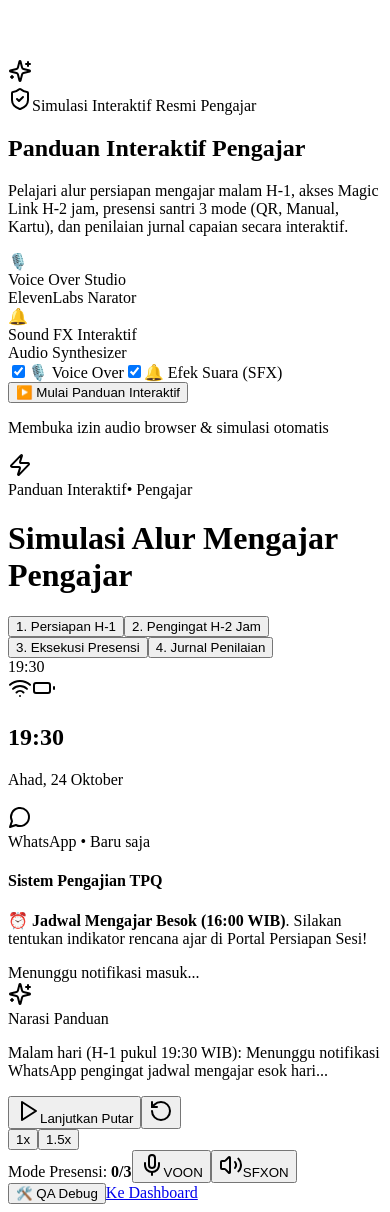
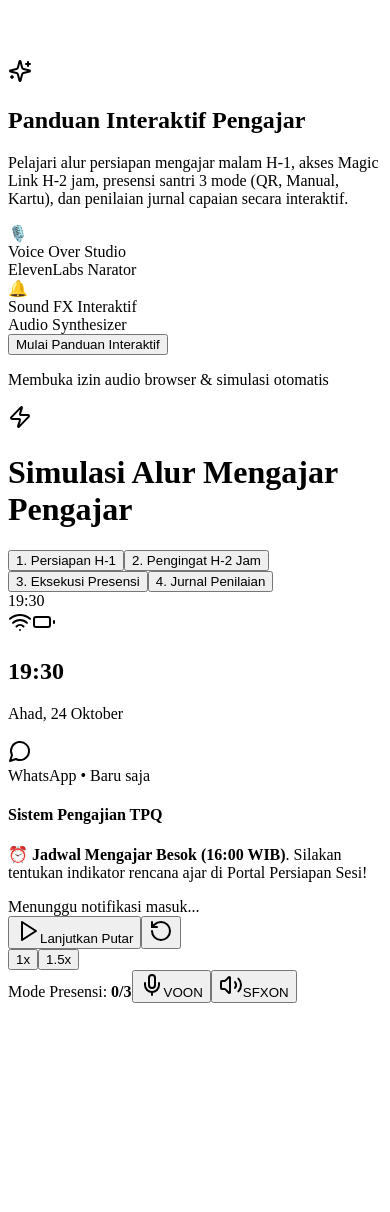
Before and after one commit to sistempengajian/sistempengajian, a Next.js app: page /tutorial/PengajarProductTour in a window 390 px wide. Shown: the part 103-1315 px from the top of the page. After the commit the page ends 1114 px from the top, so only its background shows below. Built offline with nearby package versions, Linux system fonts and the light colour scheme.

Commit message:
refactor: update tour step coordinates and clean up UI elements in PengajarProductTour

```diff
--- a/src/pages/tutorial/PengajarProductTour.tsx
+++ b/src/pages/tutorial/PengajarProductTour.tsx
@@ -1023,8 +1023,8 @@ export default function PengajarProductTour() {
     switch (currentStep) {
       case 'SCENE_1_WA_NOTIF_H1':
         if (subStep === 0) return { x: 50, y: -10, visible: false }; // Layar awal kosong
-        if (subStep === 1) return { x: 50, y: 22, visible: true }; // Bergerak ke banner notif yang baru muncul
-        return { x: 50, y: 22, visible: true }; // Klik banner notifikasi
+        if (subStep === 1) return { x: 60, y: 20, visible: true }; // Bergerak ke banner notif yang baru muncul
+        return { x: 50, y: 27, visible: true }; // Klik banner notifikasi
 
       case 'SCENE_1_WA_CHAT_H1':
         if (subStep === 0) return { x: 50, y: 32, visible: true };
@@ -1032,28 +1032,28 @@ export default function PengajarProductTour() {
 
       case 'SCENE_1_SELECT_CAPAIAN':
         if (subStep === 0) return { x: 50, y: 31, visible: true }; // Kursor tepat di atas Accordion Header Bab 1 saat tertutup
-        if (subStep === 1) return { x: 50, y: 31, visible: true }; // Klik Accordion Header Bab 1 untuk membuka
-        if (subStep === 2) return { x: 15, y: 38.5, visible: true }; // Bergerak ke checkbox 1
-        if (subStep === 3) return { x: 15, y: 38.5, visible: true }; // Centang checkbox 1 (Tajwid: Nun Mati) -> ⭐ Prioritas
-        if (subStep === 4) return { x: 15, y: 44.5, visible: true }; // Centang checkbox 2 (Tahfidz: An-Naba) -> ⭐ Prioritas
-        return { x: 50, y: 83, visible: true }; // Substep 5: Klik tombol Simpan Rencana Ajar & Catatan Siaran
+        if (subStep === 1) return { x: 90, y: 31, visible: true }; // Klik Accordion Header Bab 1 untuk membuka
+        if (subStep === 2) return { x: 15, y: 43, visible: true }; // Bergerak ke checkbox 1
+        if (subStep === 3) return { x: 15, y: 50, visible: true }; // Centang checkbox 1 (Tajwid: Nun Mati) -> Prioritas
+        if (subStep === 4) return { x: 15, y: 55, visible: true }; // Centang checkbox 2 (Tahfidz: An-Naba) -> Prioritas
+        return { x: 50, y: 95, visible: true }; // Substep 5: Klik tombol Simpan Rencana Ajar & Catatan Siaran
 
       case 'SCENE_2_WA_NOTIF_H2JAM':
         if (subStep === 0) return { x: 50, y: -10, visible: false }; // Layar jam 14:00 kosong awal
-        if (subStep === 1) return { x: 50, y: 22, visible: true }; // Bergerak ke banner notif H-2 Jam yang baru muncul
-        return { x: 50, y: 22, visible: true }; // Klik banner notifikasi H-2 Jam
+        if (subStep === 1) return { x: 60, y: 20, visible: true }; // Bergerak ke banner notif H-2 Jam yang baru muncul
+        return { x: 60, y: 27, visible: true }; // Klik banner notifikasi H-2 Jam
 
       case 'SCENE_2_WA_CHAT_H2JAM':
-        if (subStep === 0) return { x: 50, y: 22, visible: true };
+        if (subStep === 0) return { x: 50, y: 27, visible: true };
         if (subStep === 1) return { x: 50, y: 46, visible: true }; // Bergerak menuju tombol magic link
         return { x: 50, y: 46, visible: true }; // Tepat di tengah tombol 🚀 Buka Cockpit Presensi Sesi (1-Klik)
 
       case 'SCENE_3_BRANCH_MENU':
         if (subStep === 0 || isBranchModalOpen) return { x: 50, y: 50, visible: false };
-        if (targetBranchTab === 'QR_DINAMIS') return { x: 16, y: 19, visible: true }; // Tab 1 [QR]
-        if (targetBranchTab === 'MANUAL') return { x: 39, y: 19, visible: true }; // Tab 2 [Manual]
-        if (targetBranchTab === 'SCAN_KARTU') return { x: 62, y: 19, visible: true }; // Tab 3 [Kartu]
-        if (targetBranchTab === 'EVALUATION') return { x: 84, y: 19, visible: true }; // Tab 4 [Jurnal]
+        if (targetBranchTab === 'QR_DINAMIS') return { x: 16, y: 23, visible: true }; // Tab 1 [QR]
+        if (targetBranchTab === 'MANUAL') return { x: 39, y: 23, visible: true }; // Tab 2 [Manual]
+        if (targetBranchTab === 'SCAN_KARTU') return { x: 62, y: 23, visible: true }; // Tab 3 [Kartu]
+        if (targetBranchTab === 'EVALUATION') return { x: 84, y: 23, visible: true }; // Tab 4 [Jurnal]
         return { x: 50, y: 50, visible: false };
 
       case 'SCENE_3A_PRESENSI_QR':
@@ -1063,25 +1063,25 @@ export default function PengajarProductTour() {
         return { x: 50, y: 72, visible: true }; // Log kehadiran realtime
 
       case 'SCENE_3B_PRESENSI_MANUAL':
-        if (subStep === 0) return { x: 57, y: 29.5, visible: true }; // Kursor tepat di atas tombol [Hadir] santri 1 (Ahmad Fauzi)
-        if (subStep === 1) return { x: 57, y: 29.5, visible: true }; // Klik [Hadir] santri 1
-        if (subStep === 2) return { x: 67.5, y: 37.5, visible: true }; // Bergerak & klik tombol [Izin] santri 2 (Budi Santoso)
-        if (subStep === 3) return { x: 78, y: 45.5, visible: true }; // Bergerak & klik tombol [Sakit] santri 3 (Citra Lestari)
-        return { x: 50, y: 84, visible: true };
+        if (subStep === 0) return { x: 57, y: 30.5, visible: true }; // Kursor tepat di atas tombol [Hadir] santri 1 (Ahmad Fauzi)
+        if (subStep === 1) return { x: 57, y: 30.5, visible: true }; // Klik [Hadir] santri 1
+        if (subStep === 2) return { x: 67.5, y: 40.5, visible: true }; // Bergerak & klik tombol [Izin] santri 2 (Budi Santoso)
+        if (subStep === 3) return { x: 78, y: 48.5, visible: true }; // Bergerak & klik tombol [Sakit] santri 3 (Citra Lestari)
+        return { x: 50, y: 87, visible: true };
 
       case 'SCENE_3C_SCAN_KARTU':
-        if (subStep === 0) return { x: 50, y: 20, visible: true };
+        if (subStep === 0) return { x: 50, y: 46, visible: true };
         if (subStep === 1) return { x: 50, y: 46, visible: true }; // Kamera scanner aktif
         return { x: 50, y: 46, visible: true };
 
       case 'SCENE_4_JURNAL_PENILAIAN':
-        if (subStep === 0) return { x: 50, y: 32.5, visible: true }; // Kursor di atas Accordion Header Jurnal tertutup
-        if (subStep === 1) return { x: 50, y: 32.5, visible: true }; // Klik Accordion Header untuk membuka
-        if (subStep === 2) return { x: 75, y: 43.5, visible: true }; // Klik tombol status Capaian 1 (Belum Dinilai -> ⚡ Proses)
-        if (subStep === 3) return { x: 75, y: 43.5, visible: true }; // Klik tombol status Capaian 1 (Proses -> ✓ Tuntas)
-        if (subStep === 4) return { x: 52.5, y: 59.5, visible: true }; // Klik Skor Nilai [90] Capaian 1
-        if (subStep === 5) return { x: 75, y: 53, visible: true }; // Klik tombol status Capaian 2 (Belum Dinilai -> ⚡ Proses)
-        return { x: 50, y: 83, visible: true }; // Klik tombol Simpan Jurnal & Selesai Mengajar
+        if (subStep === 0) return { x: 80, y: 32.5, visible: true }; // Kursor di atas Accordion Header Jurnal tertutup
+        if (subStep === 1) return { x: 80, y: 32.5, visible: true }; // Klik Accordion Header untuk membuka
+        if (subStep === 2) return { x: 75, y: 40.5, visible: true }; // Klik tombol status Capaian 1 (Belum Dinilai -> ⚡ Proses)
+        if (subStep === 3) return { x: 75, y: 40.5, visible: true }; // Klik tombol status Capaian 1 (Proses -> ✓ Tuntas)
+        if (subStep === 4) return { x: 52.5, y: 54.5, visible: true }; // Klik Skor Nilai [90] Capaian 1
+        if (subStep === 5) return { x: 75, y: 63, visible: true }; // Klik tombol status Capaian 2 (Belum Dinilai -> ⚡ Proses)
+        return { x: 50, y: 86, visible: true }; // Klik tombol Simpan Jurnal & Selesai Mengajar
 
       default:
         return { x: 50, y: 50, visible: true };
@@ -1168,14 +1168,14 @@ export default function PengajarProductTour() {
             setSubStep(2);
           });
         } else if (subStep === 2) {
-          // Centang Capaian 1 (Tajwid) -> tandai ⭐ Prioritas
+          // Centang Capaian 1 (Tajwid) -> tandai Prioritas
           setIsClicking(true);
           soundFx.playClick();
           setTimeout(() => setIsClicking(false), 250);
           setSelectedCapaian([1]);
           setSubStep(3);
         } else if (subStep === 3) {
-          // Centang Capaian 2 (Tahfidz) -> tandai ⭐ Prioritas
+          // Centang Capaian 2 (Tahfidz) -> tandai Prioritas
           setIsClicking(true);
           soundFx.playClick();
           setTimeout(() => setIsClicking(false), 250);
@@ -1191,7 +1191,7 @@ export default function PengajarProductTour() {
           setIsClicking(true);
           soundFx.playActionComplete();
           setTimeout(() => setIsClicking(false), 250);
-          triggerToast('✅ Rencana Ajar & Catatan Siaran Tersimpan!');
+          triggerToast('Rencana Ajar Tersimpan!');
           executeOrWait(() => {
             setIsTimeLapseActive(true);
             setTimeLapseHours(24);
@@ -1595,11 +1595,6 @@ export default function PengajarProductTour() {
               <Sparkles className="w-7 h-7 animate-pulse" />
             </div>
 
-            <div className="inline-flex items-center gap-1.5 px-3 py-0.5 rounded-full bg-teal-50 text-teal-800 text-[10.5px] font-bold border border-teal-200/80 mb-2">
-              <ShieldCheck className="w-3.5 h-3.5 text-teal-600" />
-              <span>Simulasi Interaktif Resmi Pengajar</span>
-            </div>
-
             <h2 className="text-xl font-black text-slate-900 tracking-tight">
               Panduan Interaktif Pengajar
             </h2>
@@ -1628,28 +1623,6 @@ export default function PengajarProductTour() {
                   <div className="text-[9.5px] text-slate-500">Audio Synthesizer</div>
                 </div>
               </div>
-            </div>
-
-            {/* Quick Audio Preferences */}
-            <div className="mt-4 pt-3 border-t border-slate-100 flex items-center justify-around text-xs text-slate-600">
-              <label className="flex items-center gap-2 cursor-pointer hover:text-slate-900 select-none">
-                <input
-                  type="checkbox"
-                  checked={voiceOverEnabled}
-                  onChange={(e) => setVoiceOverEnabled(e.target.checked)}
-                  className="rounded border-slate-300 text-teal-600 focus:ring-teal-500 w-4 h-4 cursor-pointer"
-                />
-                <span className="font-semibold text-[11px]">🎙️ Voice Over</span>
-              </label>
-              <label className="flex items-center gap-2 cursor-pointer hover:text-slate-900 select-none">
-                <input
-                  type="checkbox"
-                  checked={soundEnabled}
-                  onChange={(e) => setSoundEnabled(e.target.checked)}
-                  className="rounded border-slate-300 text-teal-600 focus:ring-teal-500 w-4 h-4 cursor-pointer"
-                />
-                <span className="font-semibold text-[11px]">🔔 Efek Suara (SFX)</span>
-              </label>
             </div>
 
             {/* CTA Button (Autoplay Unlocker) */}
@@ -1657,7 +1630,7 @@ export default function PengajarProductTour() {
               onClick={handleStartInteractiveTour}
               className="w-full mt-4 py-3 rounded-2xl bg-gradient-to-r from-teal-600 via-emerald-600 to-teal-600 hover:from-teal-500 hover:to-emerald-500 text-white font-extrabold text-sm flex items-center justify-center gap-2 shadow-lg shadow-teal-700/25 transition-all transform active:scale-98 cursor-pointer"
             >
-              <span>▶️ Mulai Panduan Interaktif</span>
+              <span>Mulai Panduan Interaktif</span>
             </button>
 
             <p className="text-[10px] text-slate-400 mt-2">
@@ -1678,7 +1651,7 @@ export default function PengajarProductTour() {
             </div>
 
             <span className="text-[10px] font-extrabold uppercase tracking-widest text-teal-300 bg-teal-950/80 px-3 py-1 rounded-full border border-teal-500/40 mb-2">
-              ⏩ Fast-Forward Waktu Berjalan
+              Fast-Forward Waktu Berjalan
             </span>
 
             {/* Glowing Big Countdown Number */}
@@ -1717,9 +1690,6 @@ export default function PengajarProductTour() {
         <div className="fixed inset-0 z-[100] backdrop-blur-md bg-slate-950/75 flex items-center justify-center p-4 animate-fade-in">
           <div className="max-w-md w-full bg-white rounded-3xl p-5 shadow-2xl border border-teal-200/80 animate-scale-up space-y-3.5">
             <div className="text-center">
-              <span className="text-[10px] font-extrabold uppercase tracking-widest text-teal-700 bg-teal-50 px-3 py-1 rounded-full border border-teal-200">
-                🎯 Titik Percabangan Cockpit
-              </span>
               <h3 className="text-base font-extrabold text-slate-900 mt-2">
                 Pilih Mode Presensi yang Ingin Dipelajari
               </h3>
@@ -1903,12 +1873,6 @@ export default function PengajarProductTour() {
               <Zap className="w-4 h-4 fill-current" />
             </div>
             <div>
-              <div className="flex items-center gap-2">
-                <span className="text-[10px] font-bold uppercase tracking-wider px-2 py-0.5 rounded-full bg-teal-100/90 text-teal-800 border border-teal-200">
-                  Panduan Interaktif
-                </span>
-                <span className="text-xs text-slate-400">• Pengajar</span>
-              </div>
               <h1 className="text-sm sm:text-base font-bold text-slate-900 leading-tight">
                 Simulasi Alur Mengajar Pengajar
               </h1>
@@ -2248,7 +2212,7 @@ export default function PengajarProductTour() {
                                     </span>
                                     {isSelected && (
                                       <span className="text-[8px] font-extrabold uppercase px-1.5 py-0.5 rounded bg-amber-500 text-white shadow-2xs animate-pulse">
-                                        ⭐ Prioritas
+                                        Prioritas
                                       </span>
                                     )}
                                   </div>
@@ -2337,7 +2301,7 @@ export default function PengajarProductTour() {
                                   </span>
                                   {isSelected && (
                                     <span className="text-[8px] font-extrabold uppercase px-1.5 py-0.5 rounded bg-amber-500 text-white shadow-2xs animate-pulse">
-                                      ⭐ Prioritas
+                                      Prioritas
                                     </span>
                                   )}
                                 </div>
@@ -2369,7 +2333,7 @@ export default function PengajarProductTour() {
               <button
                 onClick={() => {
                   soundFx.playActionComplete();
-                  triggerToast('✅ Rencana Ajar & Catatan Siaran Tersimpan!');
+                  triggerToast('Rencana Ajar Tersimpan!');
                   setIsTimeLapseActive(true);
                   setTimeLapseHours(24);
                 }}
@@ -2380,7 +2344,7 @@ export default function PengajarProductTour() {
                 }`}
               >
                 <FileCheck className="w-4 h-4" />
-                <span>Simpan Rencana Ajar & Catatan Siaran</span>
+                <span>Simpan Rencana Ajar</span>
               </button>
             </div>
           )}
@@ -3030,7 +2994,7 @@ export default function PengajarProductTour() {
                             Materi: Bab 1 Tajwid & Tahfidz
                           </p>
                           <span className="text-[7px] font-extrabold uppercase px-1 py-0.5 rounded bg-amber-200 text-amber-900 border border-amber-300 shrink-0 whitespace-nowrap">
-                            ⭐ Prioritas H-1
+                            Prioritas
                           </span>
                         </div>
                         <p className="text-[8.5px] text-slate-500">2 Capaian Target Sesi Mengajar</p>
@@ -3388,40 +3352,7 @@ export default function PengajarProductTour() {
             </div>
           )}
 
-          {/* ─────────────────────────────────────────────────────────
-              DOCKED SUBTITLE / NARRATOR BAR WITH DYNAMIC VOICE INDICATOR
-          ───────────────────────────────────────────────────────── */}
-          <div className="shrink-0 w-full p-2.5 sm:p-3 bg-white/95 backdrop-blur-md border-t border-slate-200/90 z-20 text-slate-800 shadow-sm">
-            <div className="flex items-start gap-2.5">
-              <div className="w-6 h-6 rounded-lg bg-teal-100 text-teal-700 flex items-center justify-center shrink-0 mt-0.5 border border-teal-200">
-                {voiceOverEnabled && isVoSpeaking ? (
-                  <Volume2 className="w-3.5 h-3.5 text-teal-700 animate-pulse" />
-                ) : (
-                  <Sparkles className="w-3.5 h-3.5 text-teal-600" />
-                )}
-              </div>
-              <div className="flex-1 min-w-0">
-                <div className="flex items-center gap-2 mb-0.5">
-                  <span className="text-[9px] font-extrabold uppercase tracking-wider text-teal-800">
-                    Narasi Panduan
-                  </span>
-                  {voiceOverEnabled && isVoSpeaking && (
-                    <div className="inline-flex items-center gap-1.5 px-2 py-0.5 rounded-full bg-emerald-100 text-emerald-800 text-[9px] font-bold border border-emerald-200 animate-in fade-in duration-200">
-                      <span className="inline-flex items-end gap-0.5 h-2.5">
-                        <span className="w-0.5 h-2 bg-emerald-600 rounded-full animate-bounce" style={{ animationDelay: '0ms' }} />
-                        <span className="w-0.5 h-2.5 bg-emerald-700 rounded-full animate-bounce" style={{ animationDelay: '150ms' }} />
-                        <span className="w-0.5 h-1.5 bg-emerald-600 rounded-full animate-bounce" style={{ animationDelay: '300ms' }} />
-                      </span>
-                      <span>Suara Aktif</span>
-                    </div>
-                  )}
-                </div>
-                <p className="text-[10.5px] sm:text-[11.5px] text-slate-700 leading-snug font-medium">
-                  {getSubtitleText(currentStep, subStep)}
-                </p>
-              </div>
-            </div>
-          </div>
+
         </div>
       </main>
 
@@ -3516,23 +3447,7 @@ export default function PengajarProductTour() {
               <span className="text-[10px]">{soundEnabled ? 'ON' : 'OFF'}</span>
             </button>
 
-            <button
-              onClick={() => setIsDebugMode(!isDebugMode)}
-              className={`px-2.5 py-1.5 rounded-xl text-xs font-semibold border transition ${
-                isDebugMode
-                  ? 'bg-amber-100 text-amber-900 border-amber-300 font-bold'
-                  : 'bg-slate-100 hover:bg-slate-200 text-slate-600 border-slate-200'
-              }`}
-            >
-              🛠️ QA Debug
-            </button>
-
-            <Link
-              href="/dashboard"
-              className="px-3 py-1.5 rounded-xl bg-white hover:bg-teal-50 text-teal-800 font-semibold border border-teal-200 shadow-2xs transition"
-            >
-              Ke Dashboard
-            </Link>
+
           </div>
         </div>
       </footer>
```
